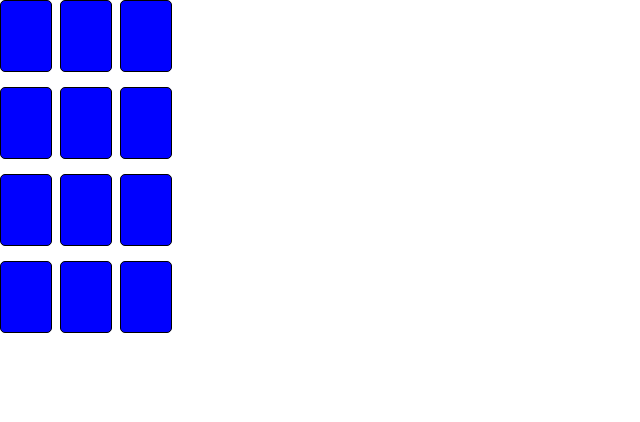
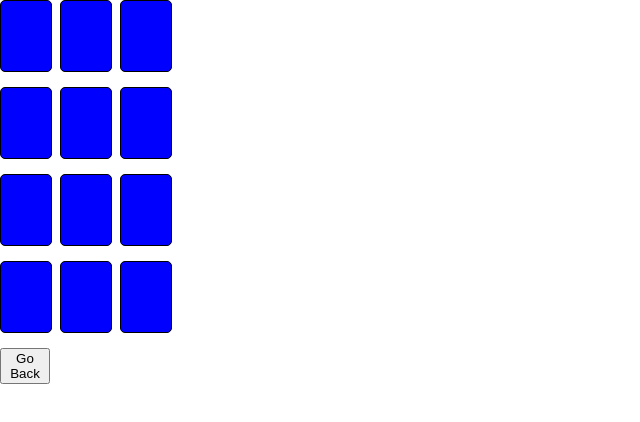
Before and after one commit to NadyaCodes/matchy-matchy, a React (Create React App) app: page / in a window 1280 px wide. Both pictures are taken after a click on the button "12". Shown: the top 422 px of the page, without its empty margins (0-640 px from the left). Built offline with nearby package versions, Linux system fonts and the light colour scheme.

Commit message:
add go back button

```diff
--- a/src/CardDisplay.jsx
+++ b/src/CardDisplay.jsx
@@ -65,9 +65,13 @@ export default function CardDisplay(props) {
 
   let displayClass = `cardDisplay-${num}`
 
+  const reset = () => {
+    setState((prev) => ({...prev, num: 0, end: false}))
+  }
+
   return(
     <div>
-    {end === false ? <div className={displayClass}>{cardDisplay}</div> : <End num={num} setState={setState}/>}
+    {end === false ? <div className={displayClass}>{cardDisplay}<div><button onClick={() => reset()}>Go Back</button></div></div> : <End num={num} setState={setState}/>}
     </div>
   )
 }
```
